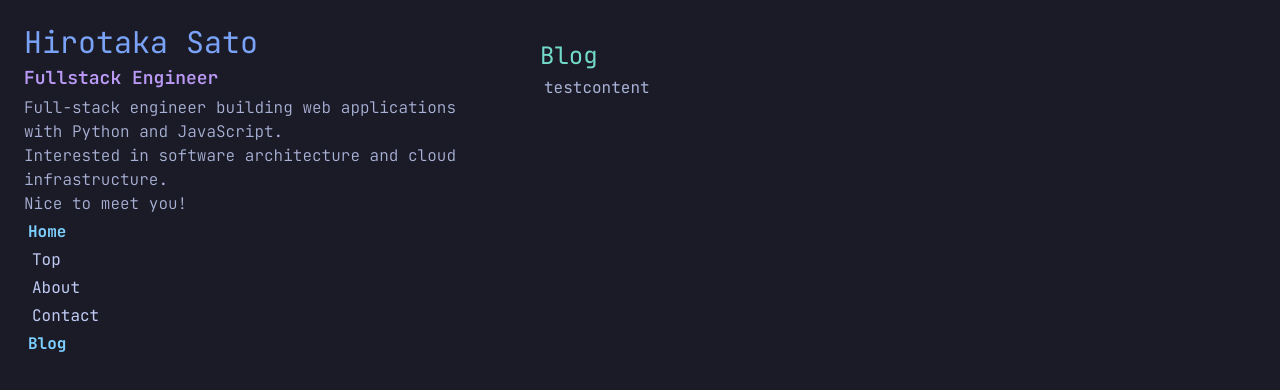
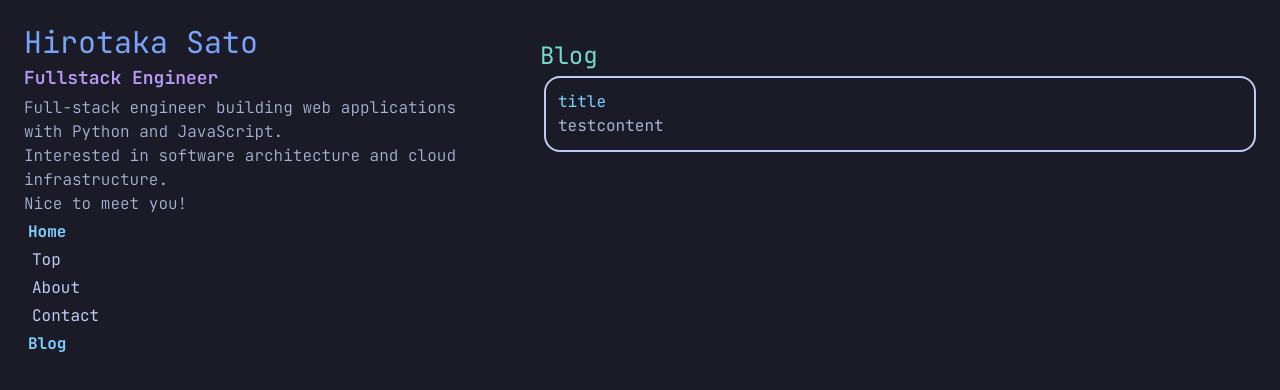
Before and after one commit to 0141tacos/portfolio, a Vue app: page /blog in a window 1280 px wide. Shown: the top 390 px of the page. Built offline with nearby package versions, Linux system fonts and the light colour scheme.

Commit message:
記事の枠作成

```diff
--- a/src/components/BlogContent.vue
+++ b/src/components/BlogContent.vue
@@ -1,10 +1,9 @@
-
-<script setup>
-</script>
+<script setup></script>
 
 <template>
   <div id="career" class="m-1">
-    <article>
+    <article class="border-2 rounded-2xl p-3">
+      <h4>title</h4>
       <p>testcontent</p>
     </article>
   </div>
```
